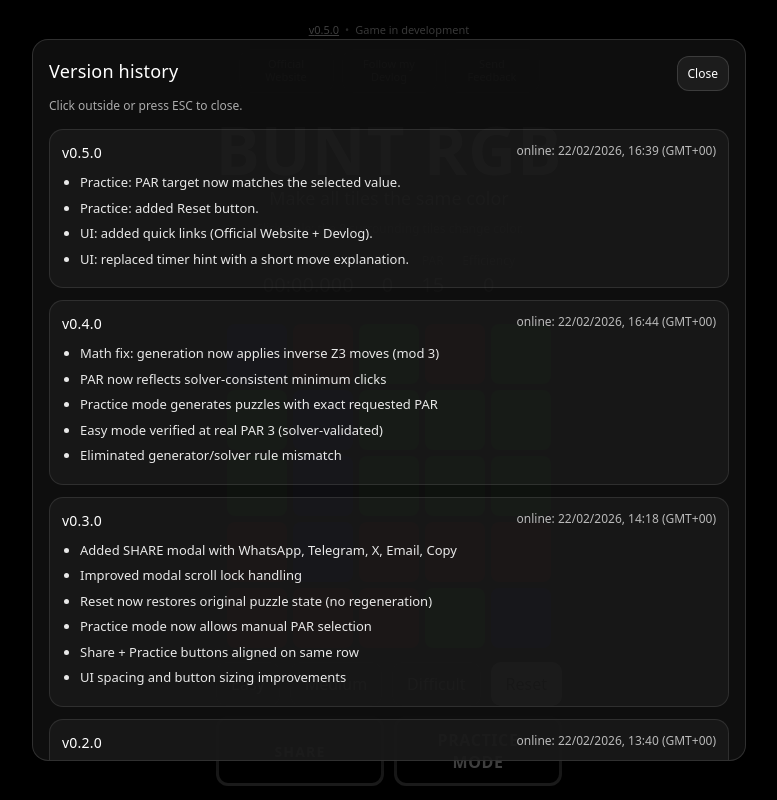
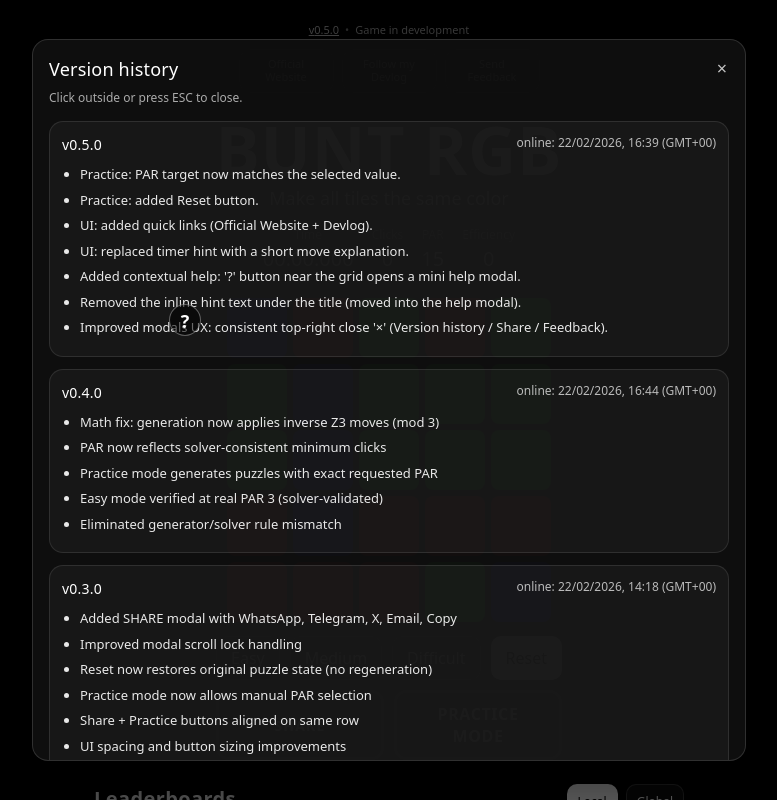
Before and after one commit to edgardomaxia/bunt-rgb, a React (Vite) app: page / in a window 1280 px wide. Both pictures are taken after a click on the button "Open version history". Shown: the top 800 px of the page, without its empty margins (251-1028 px from the left). Built offline with nearby package versions, Linux system fonts and the light colour scheme.

Commit message:
release: v0.5.0 help modal + modal close x

```diff
--- a/src/App.tsx
+++ b/src/App.tsx
@@ -187,7 +187,7 @@ const [practicePar, setPracticePar] = useState<number>(5);
   const [isVersionOpen, setIsVersionOpen] = useState(false);
 const [isFeedbackOpen, setIsFeedbackOpen] = useState(false);
 const [isShareOpen, setIsShareOpen] = useState(false);
-
+const [isHelpOpen, setIsHelpOpen] = useState(false);
   const [puzzleKind, setPuzzleKind] = useState<PuzzleKind>(() => initialRun?.puzzleKind ?? "random");
 
 const [par, setPar] = useState<number>(() => {
@@ -302,7 +302,18 @@ const [globalSaveStatus, setGlobalSaveStatus] = useState<"idle" | "saving" | "sa
     background: "#fff",
     color: "#000",
   };
-
+const modalCloseStyle: React.CSSProperties = {
+  position: "absolute",
+  top: 12,
+  right: 14,
+  background: "transparent",
+  border: "none",
+  color: "#fff",
+  fontSize: 18,
+  cursor: "pointer",
+  opacity: 0.75,
+  padding: 4,
+};
 
 
 function getShareText() {
@@ -416,12 +427,13 @@ useEffect(() => {
       setIsVersionOpen(false);
       setIsFeedbackOpen(false);
       setIsShareOpen(false);
+      setIsHelpOpen(false);
     }
   }
 
   window.addEventListener("keydown", onKeyDown);
 
-  const anyModalOpen = isVersionOpen || isFeedbackOpen || isShareOpen;
+  const anyModalOpen = isVersionOpen || isFeedbackOpen || isShareOpen || isHelpOpen;
   const prevOverflow = document.body.style.overflow;
   if (anyModalOpen) document.body.style.overflow = "hidden";
 
@@ -719,25 +731,18 @@ async function submitGlobalScore(kind: Exclude<PuzzleKind, "solved">) {
     background: "rgba(15,15,15,.96)",
     boxShadow: "0 20px 80px rgba(0,0,0,.6)",
     padding: 16,
+    position: "relative",
   }}
 >
-            <div style={{ display: "flex", justifyContent: "space-between", alignItems: "baseline", gap: 12 }}>
-              <div style={{ fontSize: 18, letterSpacing: 0.2 }}>Version history</div>
   <button
   onClick={() => setIsVersionOpen(false)}
-                style={{
-                  border: "1px solid rgba(255,255,255,.14)",
-                  background: "rgba(255,255,255,.06)",
-                  color: "#fff",
-                  borderRadius: 12,
-                  padding: "8px 10px",
-                  cursor: "pointer",
-                  fontSize: 12,
-                }}
+  style={modalCloseStyle}
+  aria-label="Close"
 >
-                Close
+  ×
 </button>
-            </div>
+
+   <div style={{ fontSize: 18, letterSpacing: 0.2 }}>Version history</div>
 
             <div style={{ opacity: 0.65, fontSize: 12, marginTop: 6 }}>
               Click outside or press ESC to close.
@@ -798,25 +803,17 @@ async function submitGlobalScore(kind: Exclude<PuzzleKind, "solved">) {
         background: "rgba(15,15,15,.96)",
         boxShadow: "0 20px 80px rgba(0,0,0,.6)",
         padding: 16,
+        position: "relative",
       }}
     >
-      <div style={{ display: "flex", justifyContent: "space-between", alignItems: "baseline", gap: 12 }}>
-        <div style={{ fontSize: 18, letterSpacing: 0.2 }}>Share</div>
       <button
   onClick={() => setIsShareOpen(false)}
-          style={{
-            border: "1px solid rgba(255,255,255,.14)",
-            background: "rgba(255,255,255,.06)",
-            color: "#fff",
-            borderRadius: 12,
-            padding: "8px 10px",
-            cursor: "pointer",
-            fontSize: 12,
-          }}
+  style={modalCloseStyle}
+  aria-label="Close"
 >
-          Close
+  ×
 </button>
-      </div>
+<div style={{ fontSize: 18, letterSpacing: 0.2 }}>Share</div>
 
       <div style={{ opacity: 0.75, fontSize: 13, marginTop: 10, whiteSpace: "pre-wrap" }}>
         {getShareText()}
@@ -907,8 +904,16 @@ async function submitGlobalScore(kind: Exclude<PuzzleKind, "solved">) {
               overflow: "hidden",
               background: "#fff",
               boxShadow: "0 20px 80px rgba(0,0,0,.6)",
+               position: "relative",
             }}
           >
+            <button
+              onClick={() => setIsFeedbackOpen(false)}
+              style={modalCloseStyle}
+              aria-label="Close"
+            >
+              ×
+            </button>
             <iframe
               src="https://tally.so/r/xXpB15"
               width="100%"
@@ -917,6 +922,49 @@ async function submitGlobalScore(kind: Exclude<PuzzleKind, "solved">) {
               style={{ border: "none" }}
               title="BUNT RGB Anonymous Feedback"
             />
+
+          </div>
+        </div>
+      ) : null}
+
+{/* HELP MODAL */}
+{isHelpOpen ? (
+  <div
+    onClick={() => setIsHelpOpen(false)}
+    style={{
+      position: "fixed",
+      inset: 0,
+      background: "rgba(0,0,0,.6)",
+      display: "flex",
+      justifyContent: "center",
+      alignItems: "center",
+      padding: 16,
+      zIndex: 59,
+    }}
+  >
+    <div
+      onClick={(e) => e.stopPropagation()}
+      style={{
+        width: "min(420px, 92vw)",
+        borderRadius: 16,
+        border: "1px solid rgba(255,255,255,.14)",
+        background: "rgba(15,15,15,.96)",
+        boxShadow: "0 20px 80px rgba(0,0,0,.6)",
+        padding: 16,
+        position: "relative",
+      }}
+    >
+      <button onClick={() => setIsHelpOpen(false)} style={modalCloseStyle} aria-label="Close">
+        ×
+      </button>
+
+      <div style={{ fontSize: 18, letterSpacing: 0.2 }}>How it works</div>
+
+      <div style={{ opacity: 0.75, fontSize: 13, marginTop: 10 }}>
+        Click a tile: the 8 surrounding tiles change color.
+      </div>
+
+
     </div>
   </div>
 ) : null}
@@ -1015,11 +1063,7 @@ async function submitGlobalScore(kind: Exclude<PuzzleKind, "solved">) {
             Make all tiles the same color
           </div>
 
-          {isPractice ? null : (
-            <div style={{ opacity: 0.6, marginTop: 8, fontSize: 12 }}>
-              Click a tile: the 8 surrounding tiles change color.
-            </div>
-          )}
+
 
 <div
   style={{
@@ -1057,7 +1101,43 @@ async function submitGlobalScore(kind: Exclude<PuzzleKind, "solved">) {
             {isSolved ? "✅ Solved" : ""}
           </div>
         </div>
+<div
+  style={
+    {
+      position: "relative",
+      display: "inline-block",
+    } as React.CSSProperties
+  }
+>
+  {/* HELP BUTTON (fuori, a sinistra) */}
+  <button
+    onClick={() => setIsHelpOpen(true)}
+    aria-label="Help"
+    title="Help"
+    style={{
+      position: "absolute",
+      top: 6,
+      left: -58, // <-- spinge fuori a sinistra
+      width: 32,
+      height: 32,
+      borderRadius: 999,
+      border: "1px solid rgba(255,255,255,.35)",
+      background: "rgba(0,0,0,.55)",
+      color: "#fff",
+      fontSize: 18,
+      fontWeight: 800,
+      lineHeight: "32px",
+      padding: 0,
+      cursor: "pointer",
+      textAlign: "center",
+      zIndex: 999,
+      display: "block",
+    }}
+  >
+    {"?"}
+  </button>
 
+  {/* GRID */}
   <div
     style={
       {
@@ -1092,6 +1172,7 @@ style={
         aria-label={`cell-${index}`}
       />
     ))}
+  </div>
 </div>
 
 {/* BUTTONS */}
@@ -1141,7 +1222,9 @@ style={
     loadPuzzle("random");
   }}
   style={backBtnStyle}
+
 >
+
   Back
 </button>
   </div>
--- a/src/meta/versions.ts
+++ b/src/meta/versions.ts
@@ -13,7 +13,10 @@ export const VERSION_HISTORY: VersionMeta[] = [
     "Practice: added Reset button.",
     "UI: added quick links (Official Website + Devlog).",
     "UI: replaced timer hint with a short move explanation.",
-  ],
+    "Added contextual help: '?' button near the grid opens a mini help modal.",
+  "Removed the inline hint text under the title (moved into the help modal).",
+  "Improved modals UX: consistent top-right close '×' (Version history / Share / Feedback).",
+],
 },
 {
     version: "0.4.0",
```
Lines whose indentation alone changed are shown as unchanged.
